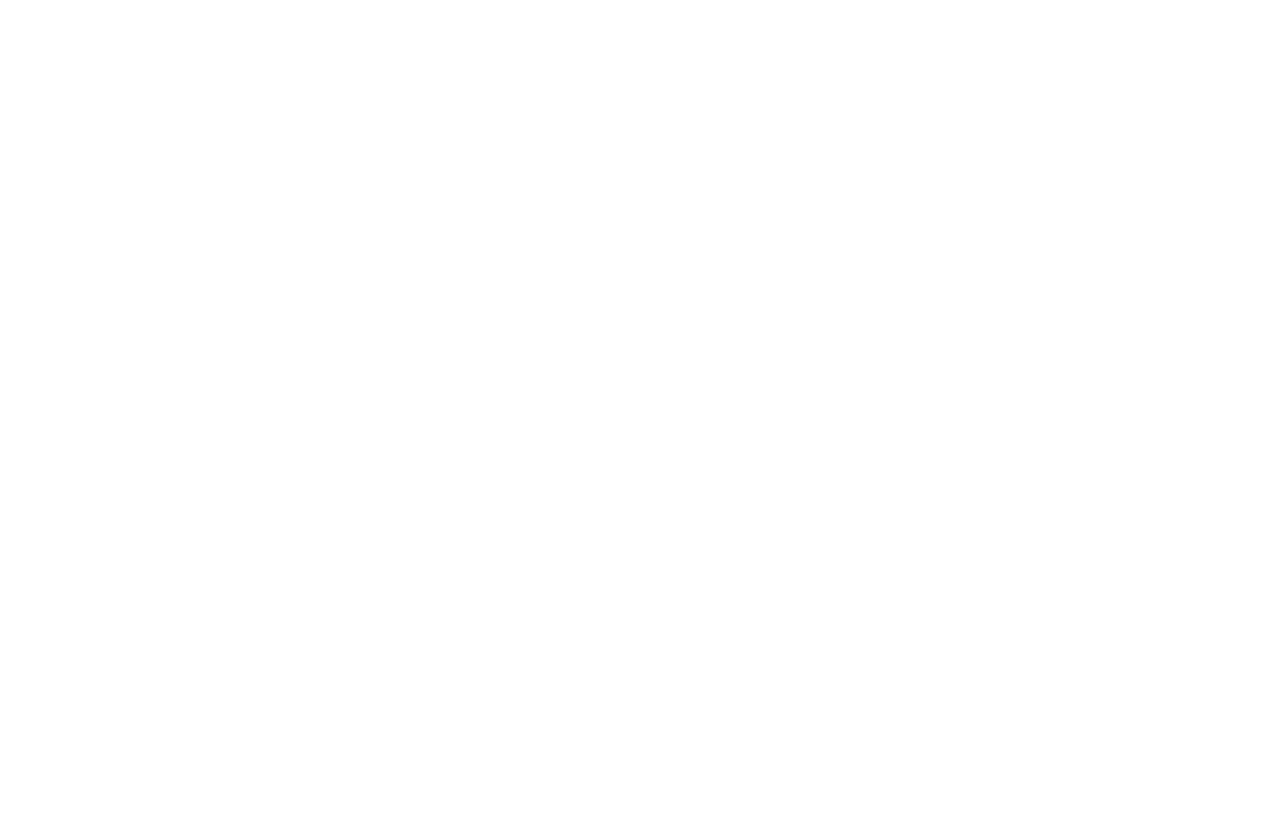
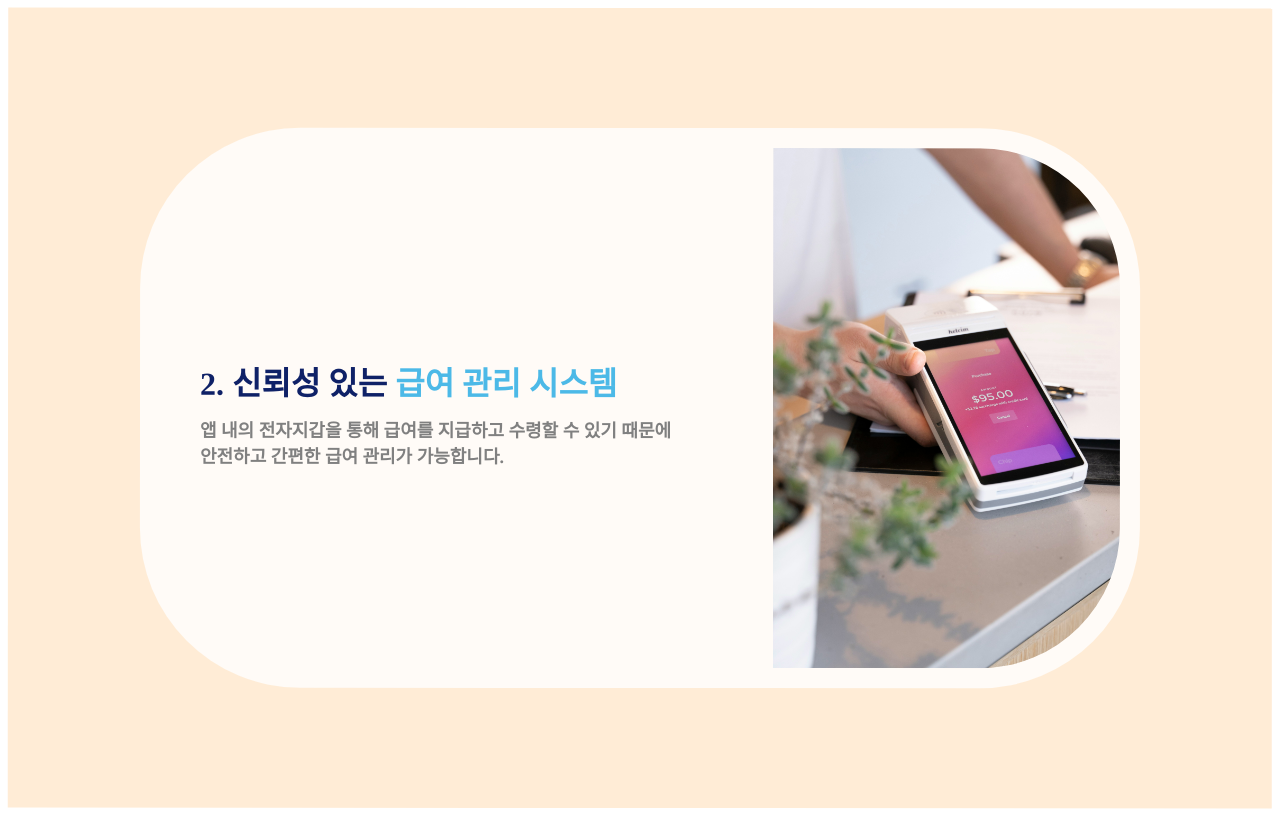
Before and after one commit to LIKELION-HUFS-12th/HTML_TEAM3, a plain HTML site: page home.html in a window 1280 px wide. Drawn offline with Linux system fonts and the light colour scheme.

Commit message:
feature 2. 안전한 급여 관리 섹션

```diff
--- /dev/null
+++ b/css/kimdevv.css
@@ -0,0 +1,42 @@
+#kimdevv #feature2 {
+    background-color: #FFECD6;
+    min-width: 1100px;
+    height: 800px;
+
+    font-family: 'NanumGothic';
+    transform: rotate(0.04deg);
+
+    display: flex;
+    align-items: center;
+    justify-content: center;
+}
+
+#kimdevv #innerDiv {
+    background-color: #fffbf7;
+    min-width: 1000px;
+    height: 560px;
+    border-radius: 160px;
+
+    display: flex;
+    justify-content: space-between;
+}
+#kimdevv #TitlePara {
+    margin-top: 230px;
+    margin-left: 60px;
+    color:#0F2167;
+    font-size: 32px;
+    font-weight: bold;
+}
+#kimdevv #InnerPara {
+    margin-left: 60px;
+    font-size: 18px;
+    font-weight: bold;
+    color:gray;
+    margin-top: -20px;
+}
+
+#kimdevv #moneyImg {
+    padding: 20px;
+    border-top-right-radius: 160px;
+    border-bottom-right-radius: 160px;
+}
--- a/home.html
+++ b/home.html
@@ -6,7 +6,7 @@
     <title>Document</title>
 
     <link rel="stylesheet" href="css/hm.css" />
-    <link rel="stylesheet" href="" />
+    <link rel="stylesheet" href="css/kimdevv.css" />
     <link rel="stylesheet" href="" />
     <link rel="stylesheet" href="" />
     <link rel="stylesheet" href="" />
@@ -20,8 +20,21 @@
       <!--작업한거 넣어주세요-->
     </div>
     <div id="kimdevv">
-      <!--작업한거 넣어주세요-->
-    </div>
+      <!-- [기능2] 앱을 통한 월급주고 받기
+      (장점) 월급 밀릴 가능성 적음 -->
+      <div id="feature2">
+          <div id="innerDiv">
+              <div>
+                  <p id="TitlePara">2. 신뢰성 있는 <span style="color: #4CB9E7;">급여 관리 시스템</span></p>
+                  <p id="InnerPara">
+                      앱 내의 전자지갑을 통해 급여를 지급하고 수령할 수 있기 때문에<br>
+                      안전하고 간편한 급여 관리가 가능합니다.
+                  </p>
+              </div>
+              <img id="moneyImg" src="img/moneyImage3.jpg">
+          </div>
+      </div>
+  </div>
     <div id="HM">
       <!--작업한거 넣어주세요-->
     </div>
```
Also changed, not shown: index.html (added, +28 -0 lines), img/moneyImage3.jpg (added), 2 other files.
